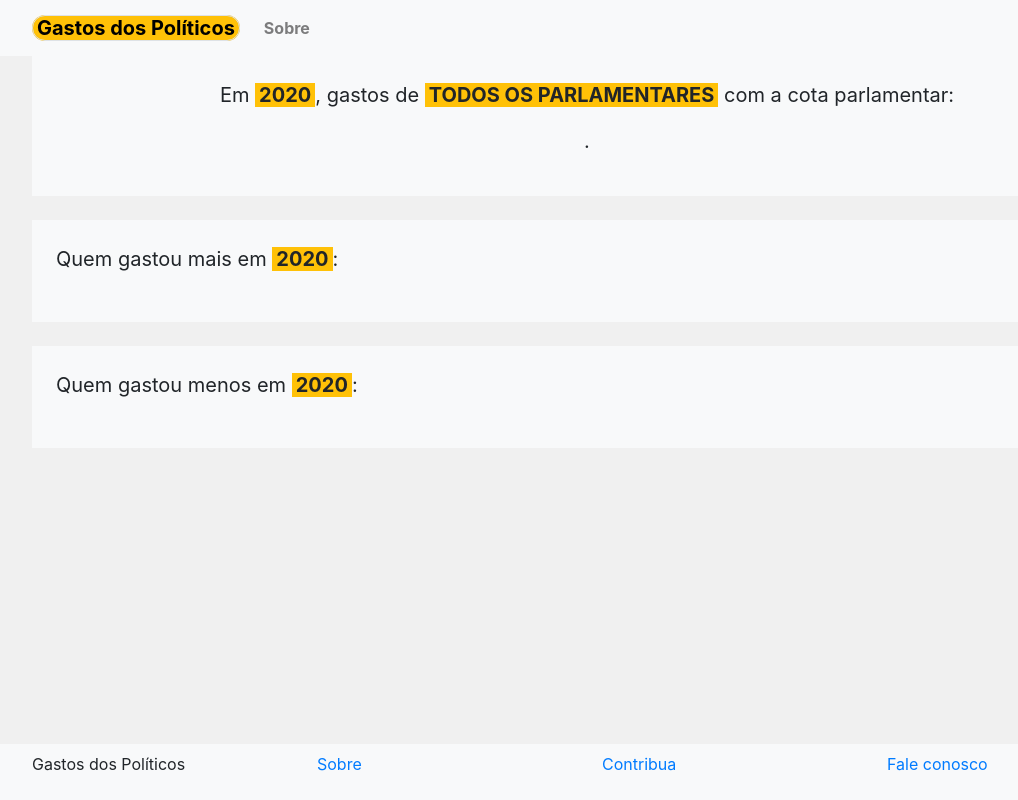
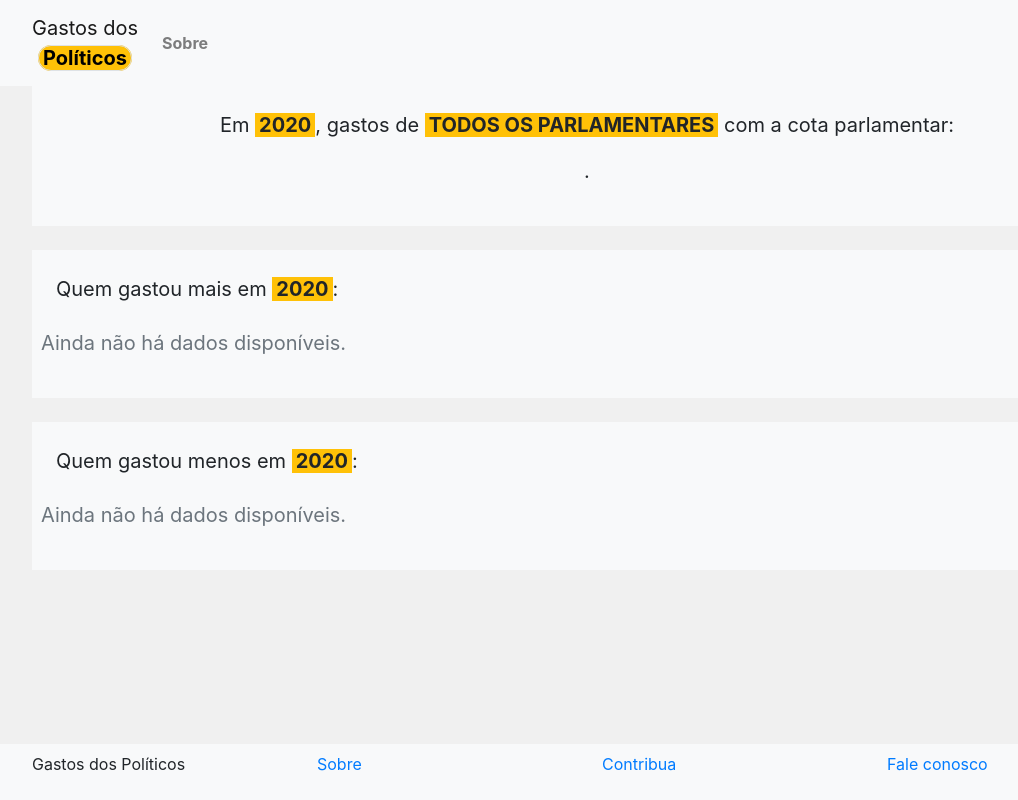
Before and after one commit to gacheiro/Gastos-dos-Politicos, a Flask app: page / in a window 1280 px wide. Shown: the whole page, without its empty margins (53-1071 px from the left). Run offline with Flask 2, Linux system fonts and the light colour scheme; data that the repository does not hold is empty; parts of the project's set-up code (start-up, migrations or seed data) failed here and were passed over; some libraries are stand-ins or nearby versions.

Commit message:
REAME & Pequenos ajustes nos templates

```diff
--- a/gastos_politicos/templates/_navbar.html
+++ b/gastos_politicos/templates/_navbar.html
@@ -1,8 +1,9 @@
 <nav class="navbar navbar-expand-lg navbar-light bg-light">
   <div class="container">
-    <a class="navbar-brand" href="/">
+    <a class="navbar-brand text-center" href="/">
       <!--img src="{{ url_for('static', filename='logo.svg') }}" width="110px" height="47px" alt="Gastos dos Políticos"-->
-      <span class="texto-destaque rounded-pill border">Gastos dos Políticos</span>
+      <span>Gastos dos</span><br>
+      <span class="texto-destaque rounded-pill border">Políticos</span>
     </a>
     <button class="navbar-toggler" type="button" data-toggle="collapse" data-target="#navbarNav"
             aria-controls="navbarNav" aria-expanded="false" aria-label="Toggle navigation">
--- a/gastos_politicos/templates/pages/_ranking.html
+++ b/gastos_politicos/templates/pages/_ranking.html
@@ -12,5 +12,7 @@
       </a>
       <span><strong class="nome-parlamentar">{{ parlamentar.nome }}</strong></span>
     </div>
+  {% else %}
+    <p class="text-muted">Ainda não há dados disponíveis.</p>
   {% endfor %}
 </div>
--- a/gastos_politicos/templates/pages/show.html
+++ b/gastos_politicos/templates/pages/show.html
@@ -43,6 +43,8 @@
               {%- endif %}
             </td>
           </tr>
+        {%- else %}
+          <p class="text-muted">Ainda não há dados disponíveis.</p>
         {%- endfor %}
         </tbody>
       </table>
```
Also changed, not shown: README.md.
